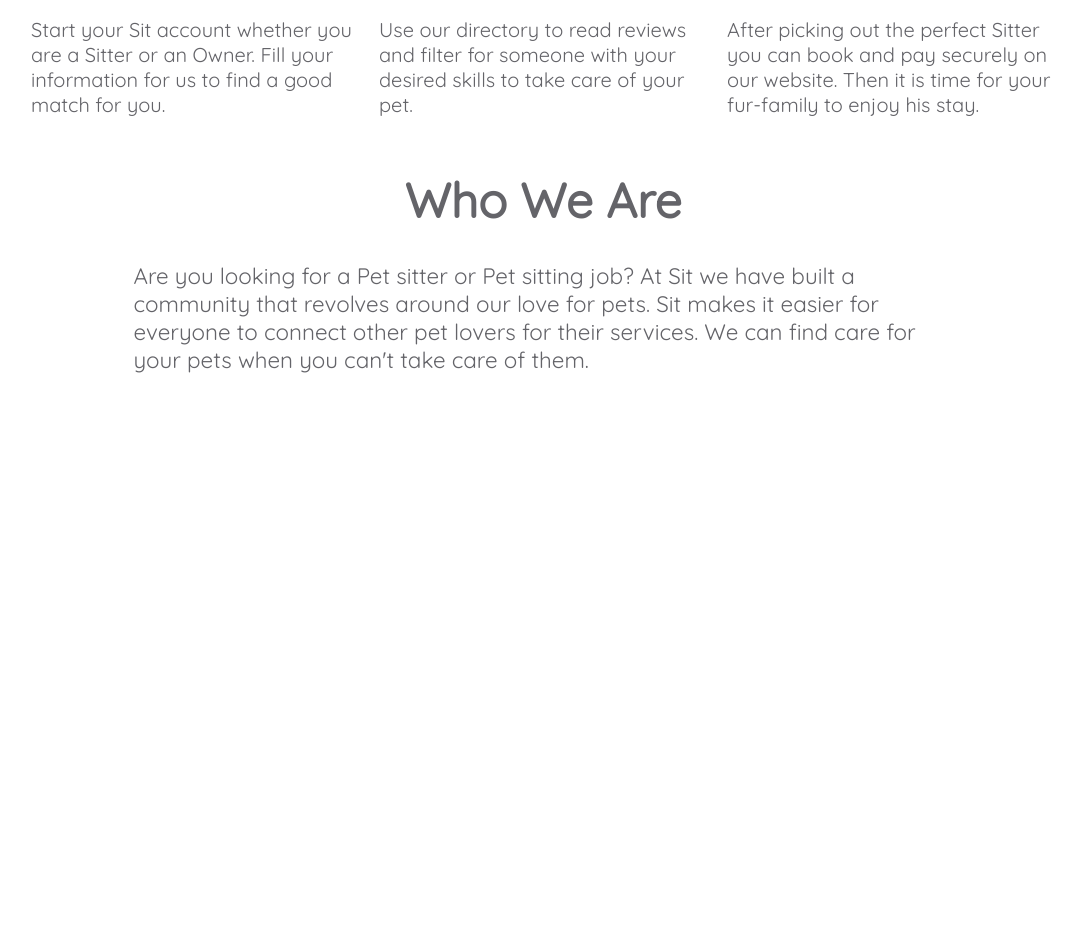
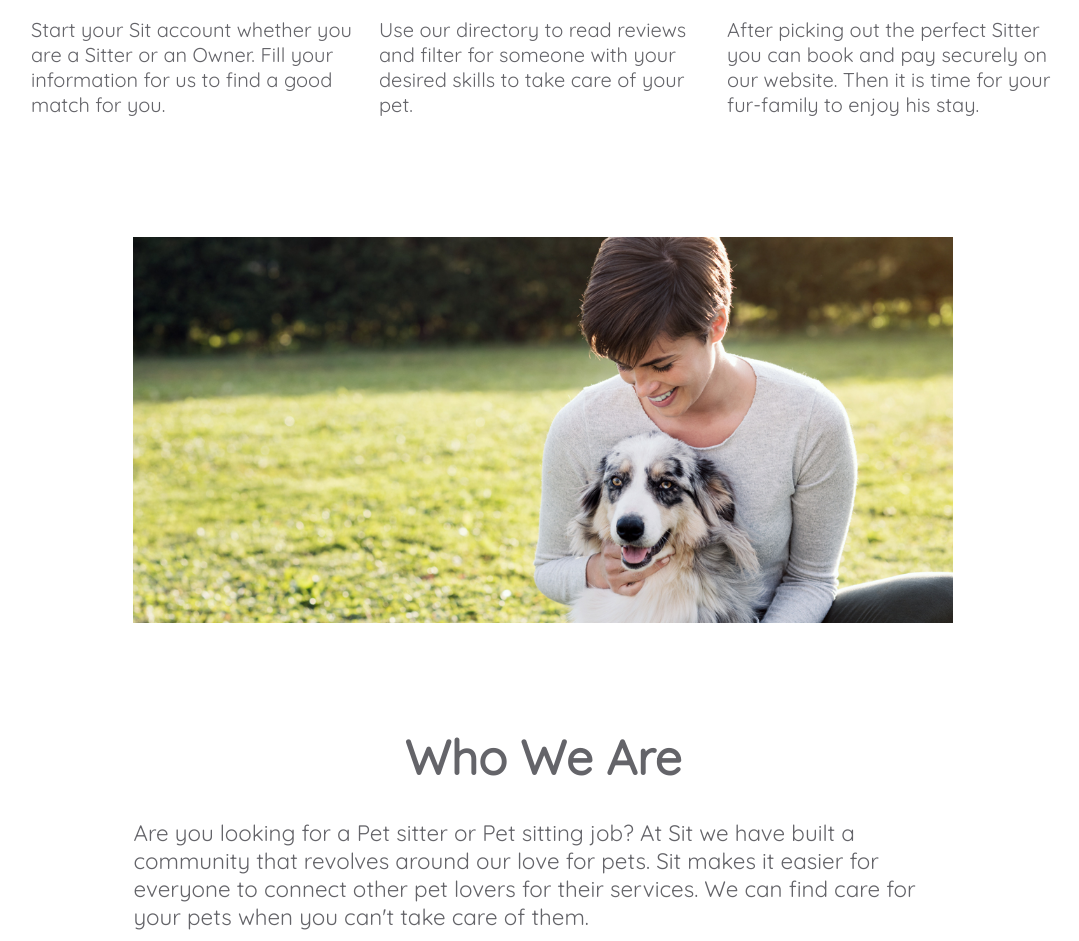
Before and after one commit to Xapollon430/Sit-FrontEnd-Legacy-Migrated, a React app: page / in a window 1280 px wide. Shown: the part 1400-2341 px from the top of the page, without its empty margins (97-1176 px from the left). Before the commit the page ends 1784 px from the top, so only its background shows below. Built offline with nearby package versions, Linux system fonts and the light colour scheme.

Commit message:
image added

```diff
--- a/src/Components/Landing/Information/Information.js
+++ b/src/Components/Landing/Information/Information.js
@@ -10,6 +10,7 @@ import {
     StepNumber,
     StepParagraph,
     CustomerWrap,
+    CustomerImage,
 } from "./InformationCss";
 import handshake from "../../../images/steps-handshake.png";
 import profile from "../../../images/steps-profile.png";
@@ -58,7 +59,9 @@ const Information = React.memo(() => {
                 </Step>
             </StepWrapper>
 
-            <CustomerWrap></CustomerWrap>
+            <CustomerWrap>
+                <CustomerImage src={customerImage} />
+            </CustomerWrap>
 
             <Title>Who We Are</Title>
 
--- a/src/Components/Landing/Information/InformationCss.js
+++ b/src/Components/Landing/Information/InformationCss.js
@@ -72,8 +72,9 @@ export const StepParagraph = styled.p`
 
 export const CustomerWrap = styled.div`
     width: 80%;
+    margin: 100px auto;
 `;
 
-export const CustomerImage = styled.image`
+export const CustomerImage = styled.img`
     width: 100%;
 `;
```
